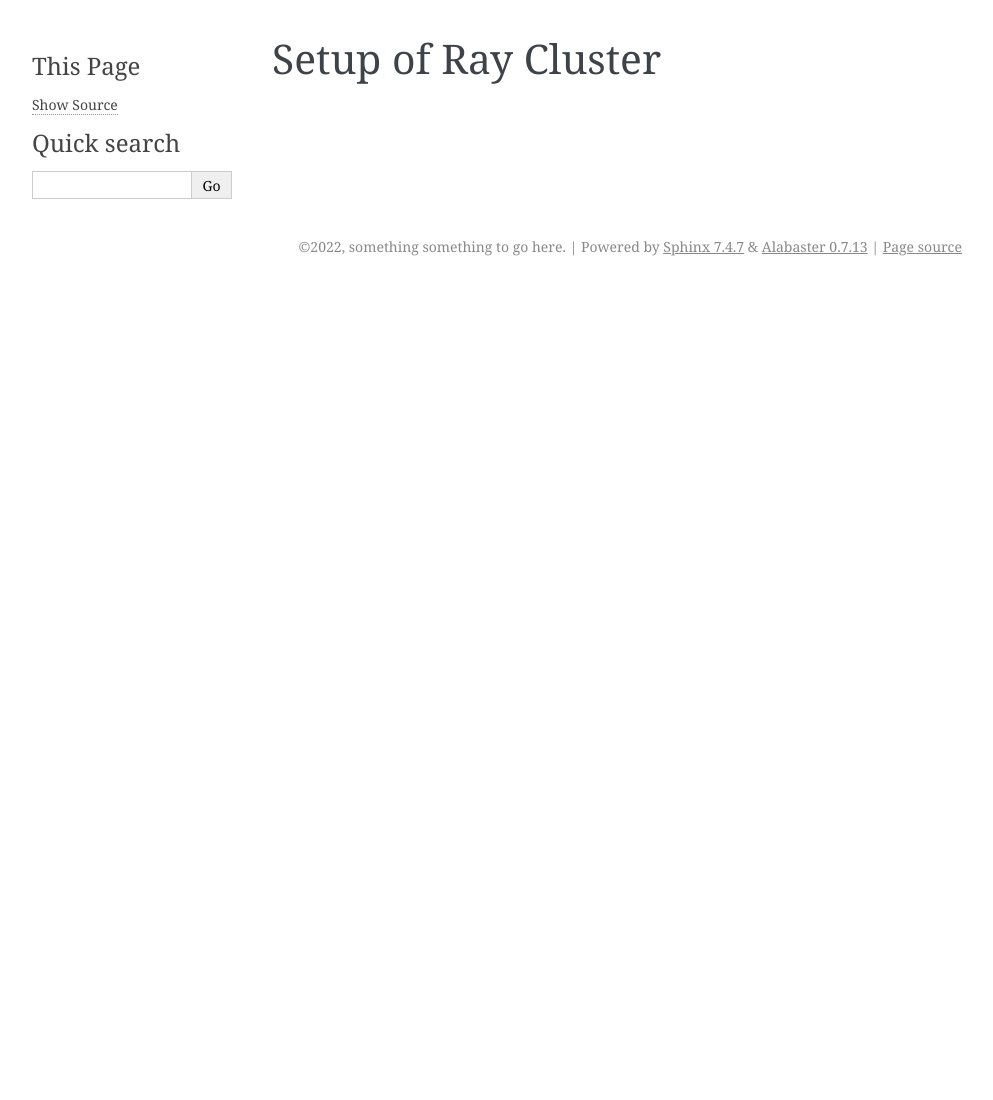
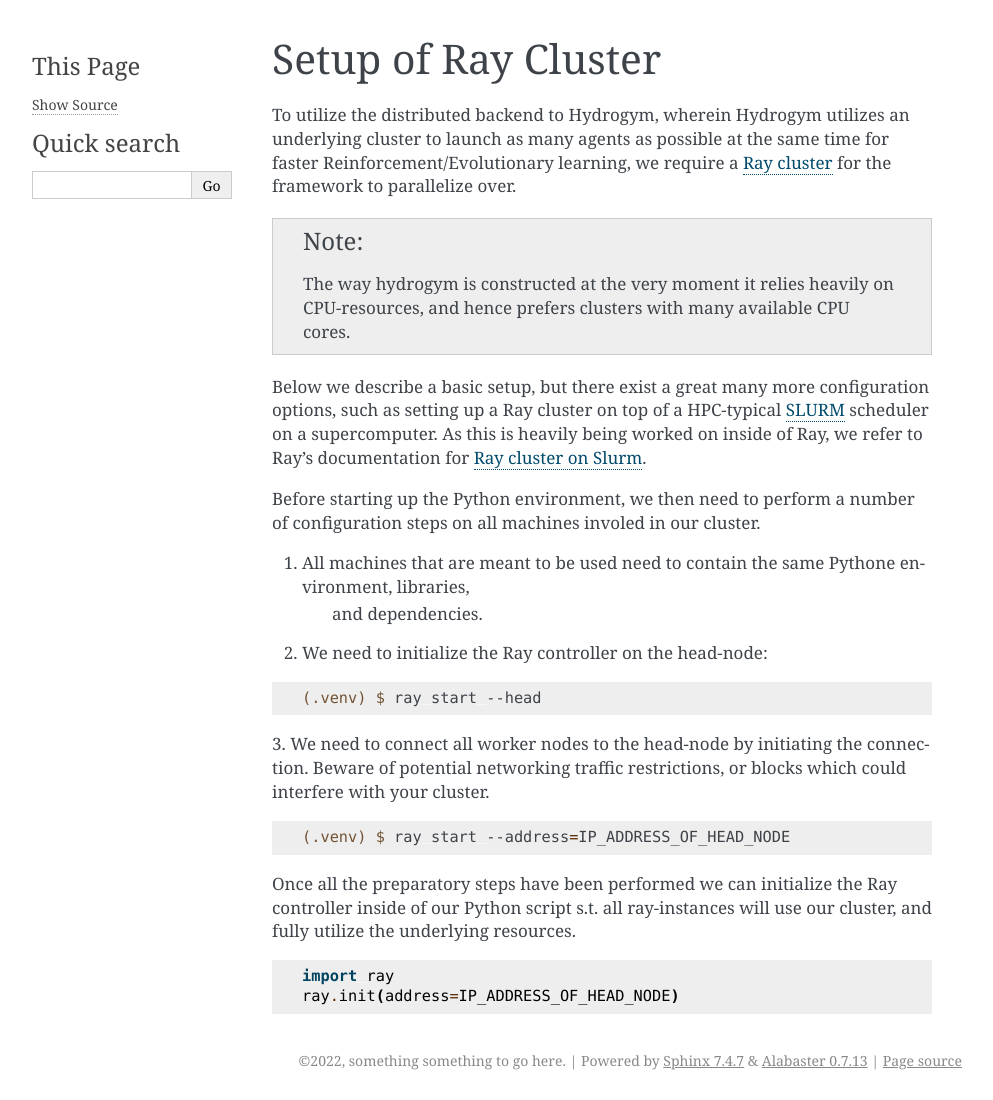
Before and after one commit to dynamicslab/hydrogym, a Sphinx documentation site: the page built from docs/source/ray.rst, in a window 1280 px wide. Shown: the whole page, without its empty margins (148-1141 px from the left). Built offline with Sphinx 7.4.7, drawn with Linux system fonts in a browser that asks for light colours; before the commit the page ends 900 px from its top, so only the background shows below that.

Commit message:
Add initial note on the right way to set up an underlying Ray cluster for distributed operation.

```diff
--- a/docs/source/ray.rst
+++ b/docs/source/ray.rst
@@ -1,2 +1,44 @@
 Setup of Ray Cluster
 ====================
+
+To utilize the distributed backend to Hydrogym, wherein Hydrogym utilizes an underlying cluster
+to launch as many agents as possible at the same time for faster Reinforcement/Evolutionary learning,
+we require a `Ray cluster <https://docs.ray.io/en/latest/ray-core/configure.html>`_ for the framework
+to parallelize over.
+
+.. note::
+
+    The way hydrogym is constructed at the very moment it relies heavily on CPU-resources, and
+    hence prefers clusters with many available CPU cores.
+
+Below we describe a basic setup, but there exist a great many more configuration options, such
+as setting up a Ray cluster on top of a HPC-typical `SLURM <https://slurm.schedmd.com>`_ scheduler on a supercomputer. As
+this is heavily being worked on inside of Ray, we refer to Ray's documentation for
+`Ray cluster on Slurm <https://docs.ray.io/en/master/cluster/vms/user-guides/community/slurm.html>`_.
+
+Before starting up the Python environment, we then need to perform a number of configuration
+steps on all machines involed in our cluster.
+
+1. All machines that are meant to be used need to contain the same Pythone environment, libraries,
+    and dependencies.
+2. We need to initialize the Ray controller on the head-node:
+
+.. code-block:: console
+
+   (.venv) $ ray start --head
+
+3. We need to connect all worker nodes to the head-node by initiating the connection. Beware of
+potential networking traffic restrictions, or blocks which could interfere with your cluster.
+
+.. code-block:: console
+
+    (.venv) $ ray start --address=IP_ADDRESS_OF_HEAD_NODE
+
+Once all the preparatory steps have been performed we can initialize the Ray controller
+inside of our Python script s.t. all ray-instances will use our cluster, and fully utilize
+the underlying resources.
+
+.. code-block:: python
+
+    import ray
+    ray.init(address=IP_ADDRESS_OF_HEAD_NODE)
```
